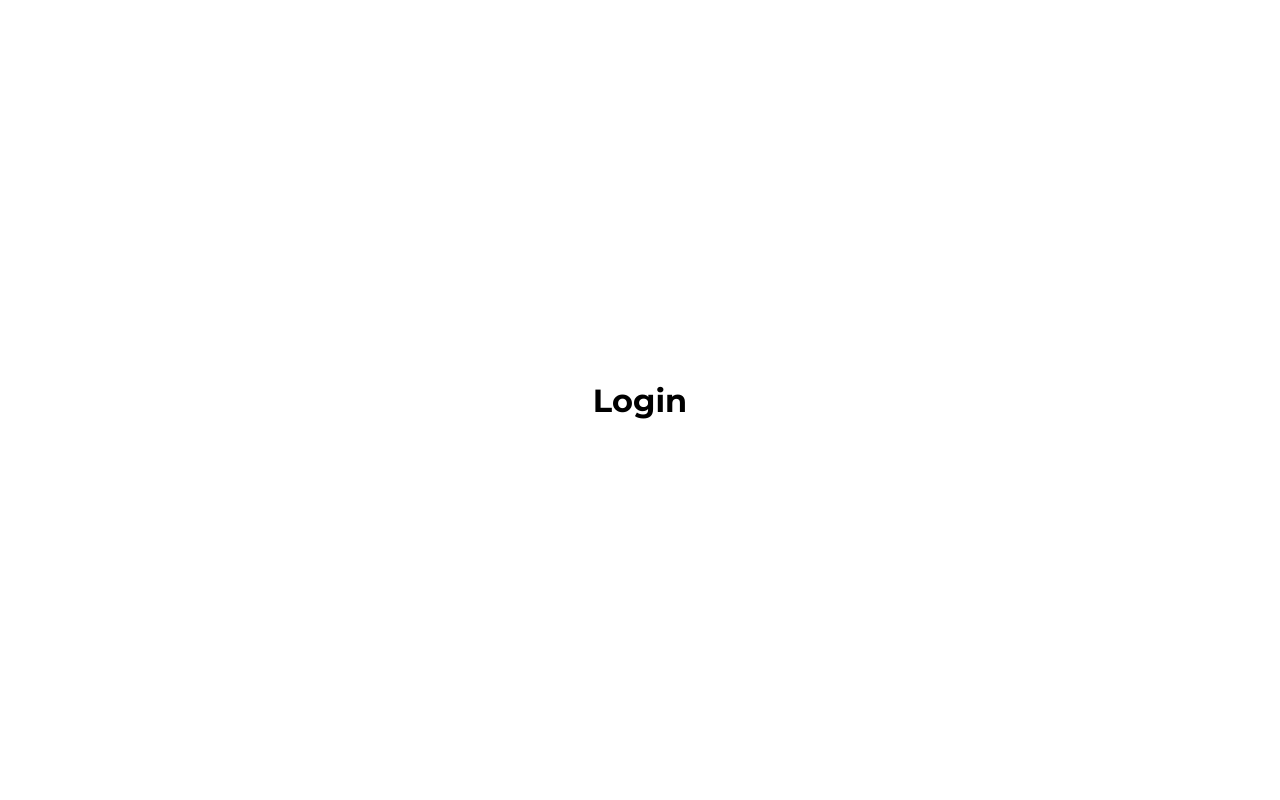
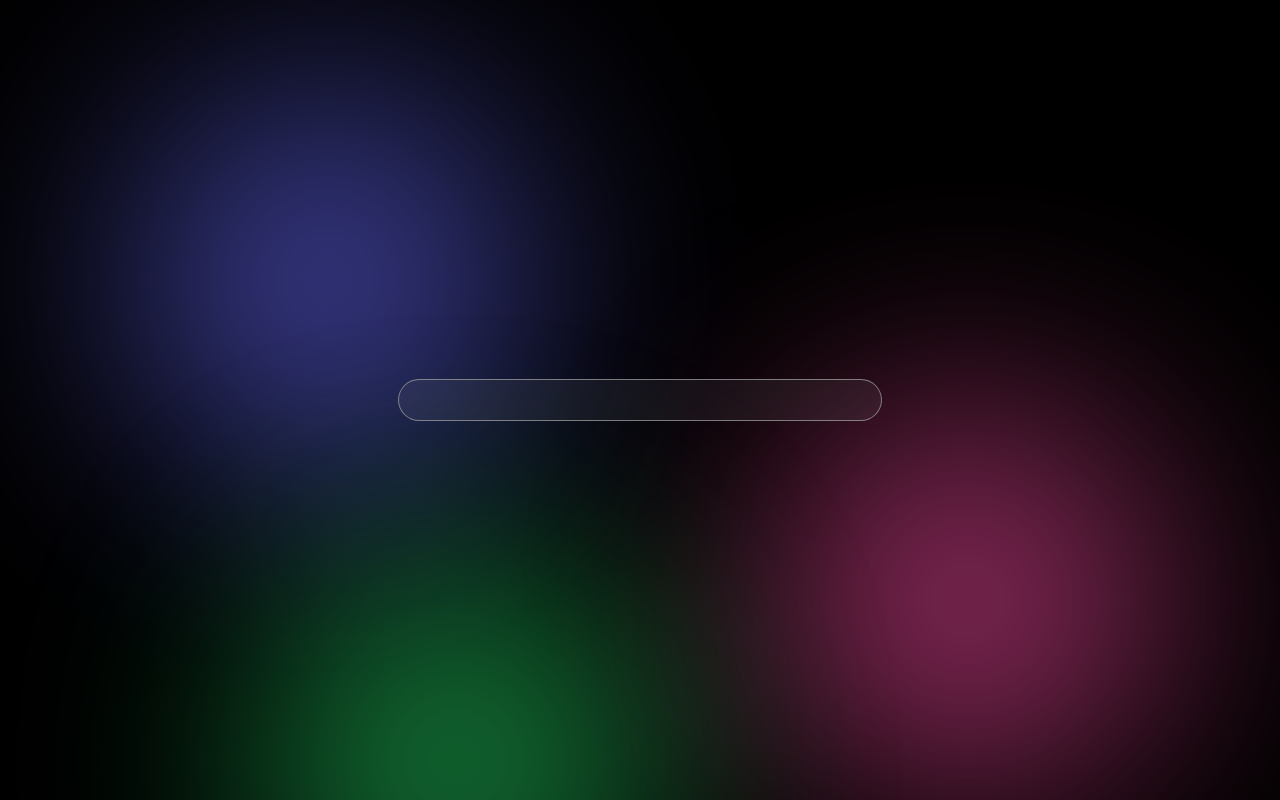
Before and after one commit to makinde-ayooluwa/shopmmerce, a React (Vite) app: page /login in a window 1280 px wide. Built offline with nearby package versions, Linux system fonts and the light colour scheme.

Commit message:
new changes

```diff
--- /dev/null
+++ b/src/components/user/AnimatedBackground.jsx
@@ -0,0 +1,10 @@
+import styles from "../../styles/user/animatedBackground.module.css"
+export default function AnimatedBackground() {
+  return (
+    <div className={styles.bgContainer}>
+      <div className={styles.blob + " " + styles.blob1}></div>
+      <div className={styles.blob + " " + styles.blob2}></div>
+      <div className={styles.blob + " " + styles.blob3}></div>
+    </div>
+  );
+}
--- a/src/pages/user/AuthentificationPage.jsx
+++ b/src/pages/user/AuthentificationPage.jsx
@@ -1,3 +1,4 @@
+import AnimatedBackground from "../../components/user/AnimatedBackground";
 import Login from "./Login";
 import Signup from "./SignUp";
 
@@ -16,7 +17,6 @@ export default function AuthentificationPage({ auth }) {
     <>
       <div
         style={{
-          background: "rgb(255, 255, 255)",
           width: "100vw",
           height: "100vh",
           display: "flex",
@@ -24,6 +24,19 @@ export default function AuthentificationPage({ auth }) {
           alignItems: "center",
         }}
       >
+        {/* Animation */}
+        <div
+          style={{
+            position: "absolute",
+            width: "100vw",
+            height: "100vh",
+            display: "flex",
+            justifyContent: "center",
+            alignItems: "center",
+          }}
+        >
+          <AnimatedBackground />
+        </div>
         {getAuthType()}
       </div>
     </>
--- a/src/pages/user/Login.jsx
+++ b/src/pages/user/Login.jsx
@@ -1,3 +1,16 @@
-export default function Login(){
-    return <h1>Login</h1>
+export default function Login() {
+  return (
+    <div
+      style={{
+        width: "442px",
+        borderRadius: "40px",
+        border: "1px solid #979797cb",
+        padding: 20,
+        background: "rgba(255, 255, 255, 0.06)",
+        backdropFilter: "blur(100px)",
+      }}
+    >
+
+    </div>
+  );
 }
--- /dev/null
+++ b/src/styles/user/animatedBackground.module.css
@@ -0,0 +1,56 @@
+
+.bgContainer {
+  position: fixed;
+  top: 0;
+  left: 0;
+  width: 100%;
+  height: 100%;
+  overflow: hidden;
+  z-index: -1;
+  background: #000000; /* dark base */
+}
+
+/* BLOBS */
+.blob {
+  position: absolute;
+  width: 400px;
+  height: 400px;
+  border-radius: 50%;
+  filter: blur(120px);
+  opacity: 0.6;
+  animation: float 1s infinite ease-in-out alternate;
+}
+
+.blob1 {
+  background: #6366f1;
+  top: 10%;
+  left: 10%;
+  animation-delay: 0s;
+}
+
+.blob2 {
+  background: #ec4899;
+  top: 50%;
+  left: 60%;
+  animation-delay: 2s;
+}
+
+.blob3 {
+  background: #22c55e;
+  top: 70%;
+  left: 20%;
+  animation-delay: 4s;
+}
+
+/* FLOATING ANIMATION */
+@keyframes float {
+  0% {
+    transform: translate(0px, 0px) scale(1);
+  }
+  50% {
+    transform: translate(60px, -80px) scale(1.2);
+  }
+  100% {
+    transform: translate(-40px, 60px) scale(0.9);
+  }
+}
```
Also changed, not shown: src/App.css (line endings or trailing spaces), 5 other files (tests, documents, lock files or other folders).
